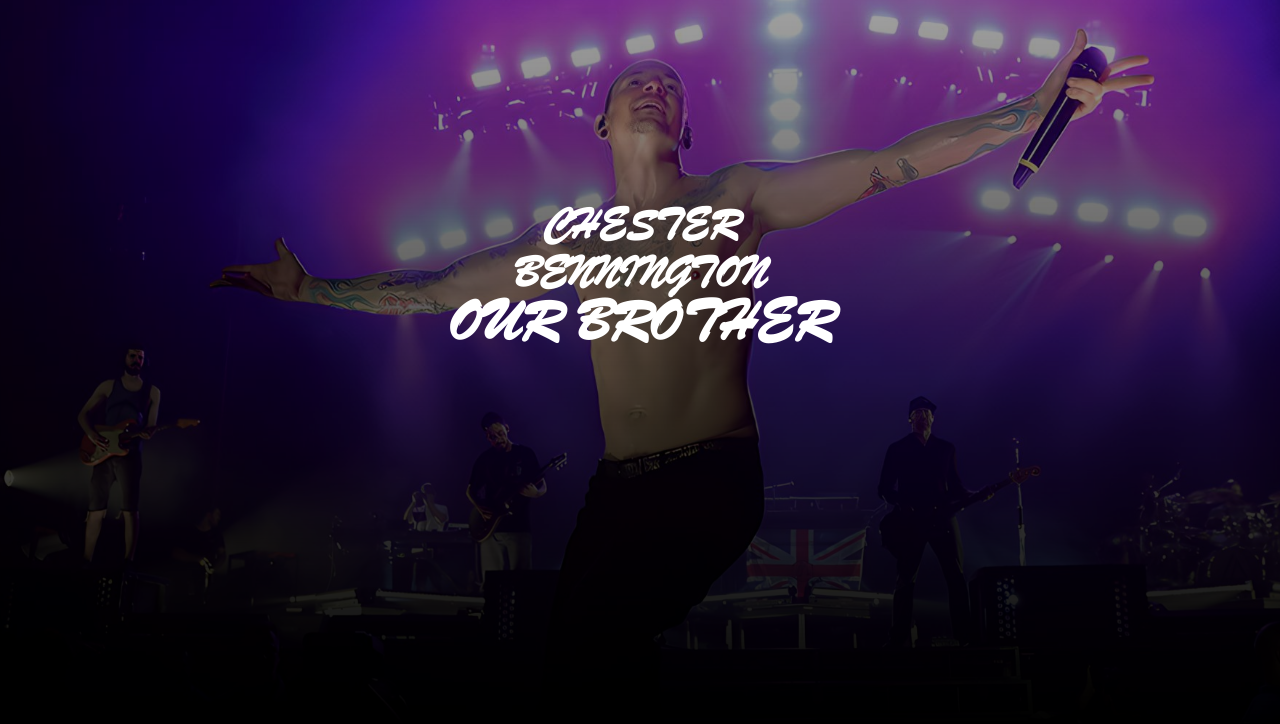
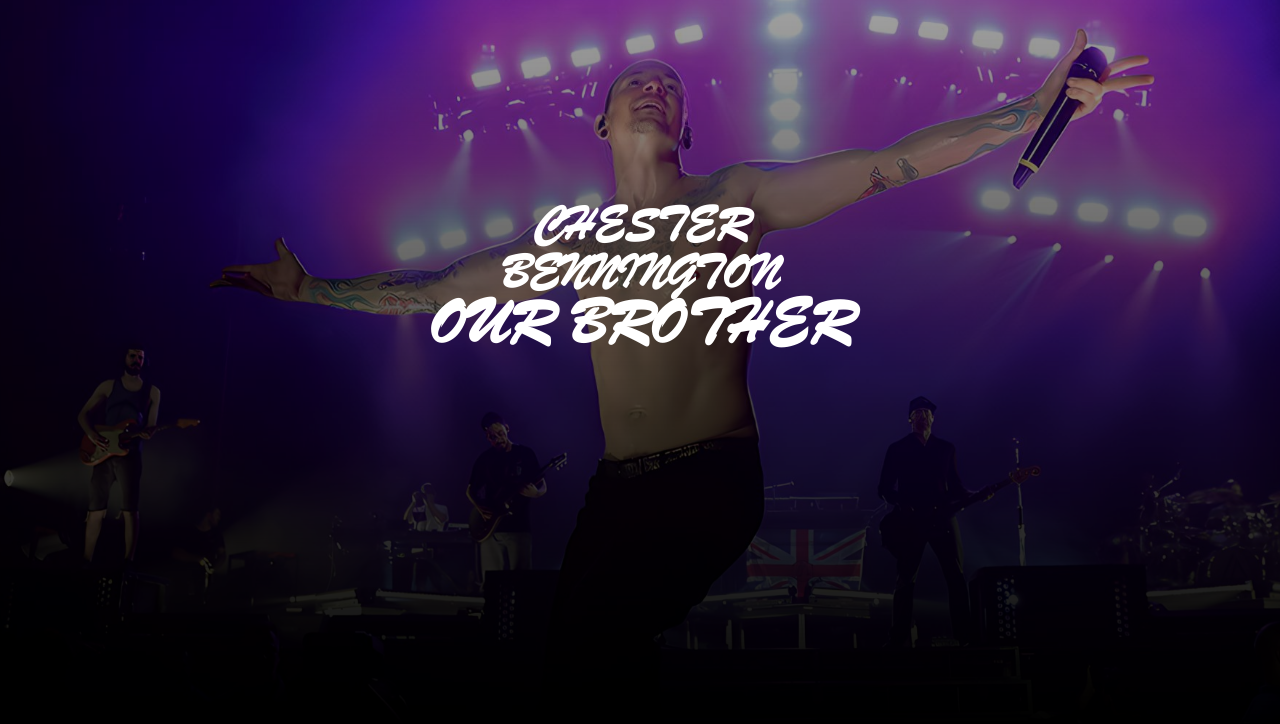
Before and after one commit to dika-maulidal/chester-bennington, a plain HTML site: page index.html in a window 1280 px wide. Shown: the part 76-800 px from the top of the page. Drawn offline with Linux system fonts and the light colour scheme.

Commit message:
change font

```diff
--- a/style.css
+++ b/style.css
@@ -6,7 +6,14 @@
 /* font */
 @font-face {
     font-family: brush script mt;
-    src: url('/assets/font/BRUSHSCI.ttf') format('truetype');
+    src: url('/assets/font/BRS.ttf') format('truetype'),
+        url('/assets/font/BRSHSCRP.ttf') format('truetype'),
+        url('/assets/font/BRUSH.ttf') format('truetype'),
+        url('/assets/font/brush\ script.ttf') format('truetype'),
+        url('/assets/font/Brush\ Script\ Regular.ttf') format('truetype'),
+        url('/assets/font/brush_sc.ttf') format('truetype'),
+        url('/assets/font/BRUSHSCI.ttf') format('truetype'),
+        url('/assets/font/BrushScript.ttf'), format('truetype');
 }
 
 @font-face {
```
Also changed, not shown: assets/font/BRS.ttf (added), assets/font/BRSHSCRP.ttf (added), assets/font/BRUSH.ttf (added), assets/font/Brush Script Regular.ttf (added), assets/font/BrushScript.ttf (added), assets/font/brush script.ttf (added), assets/font/brush_sc.ttf (added).
